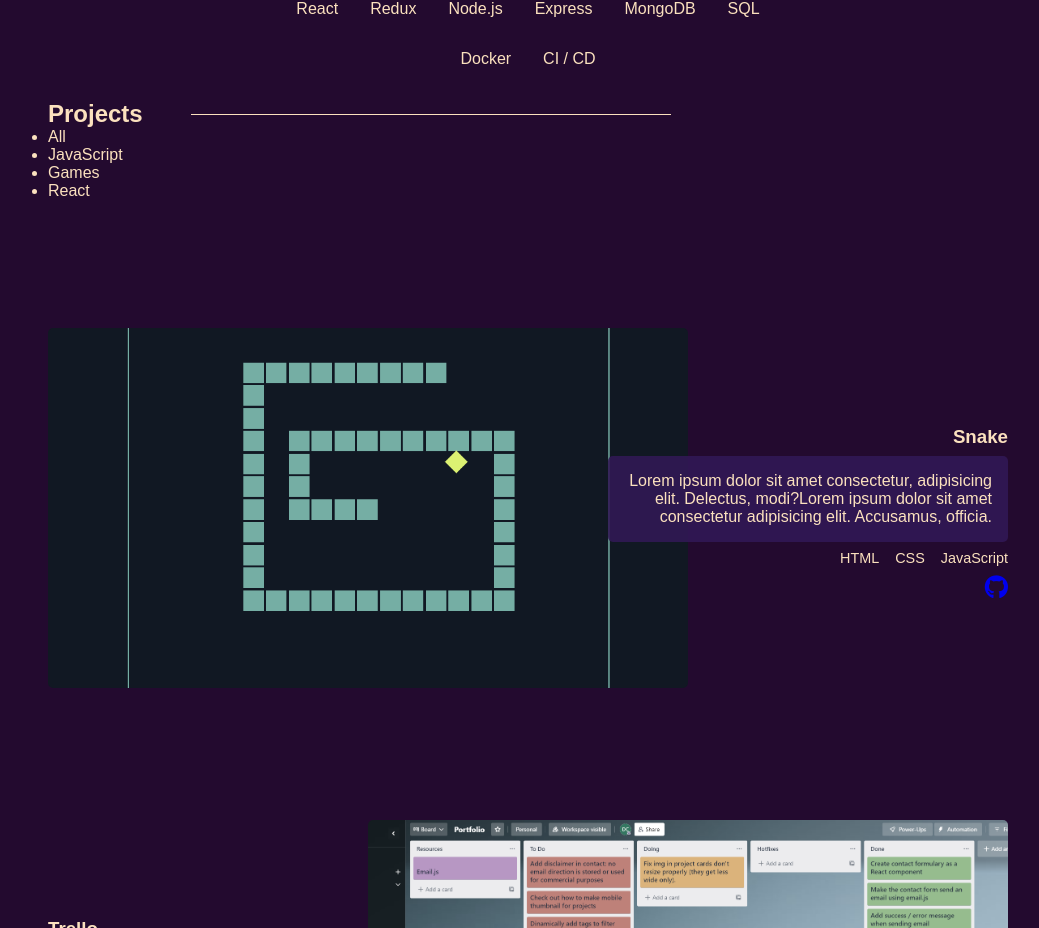
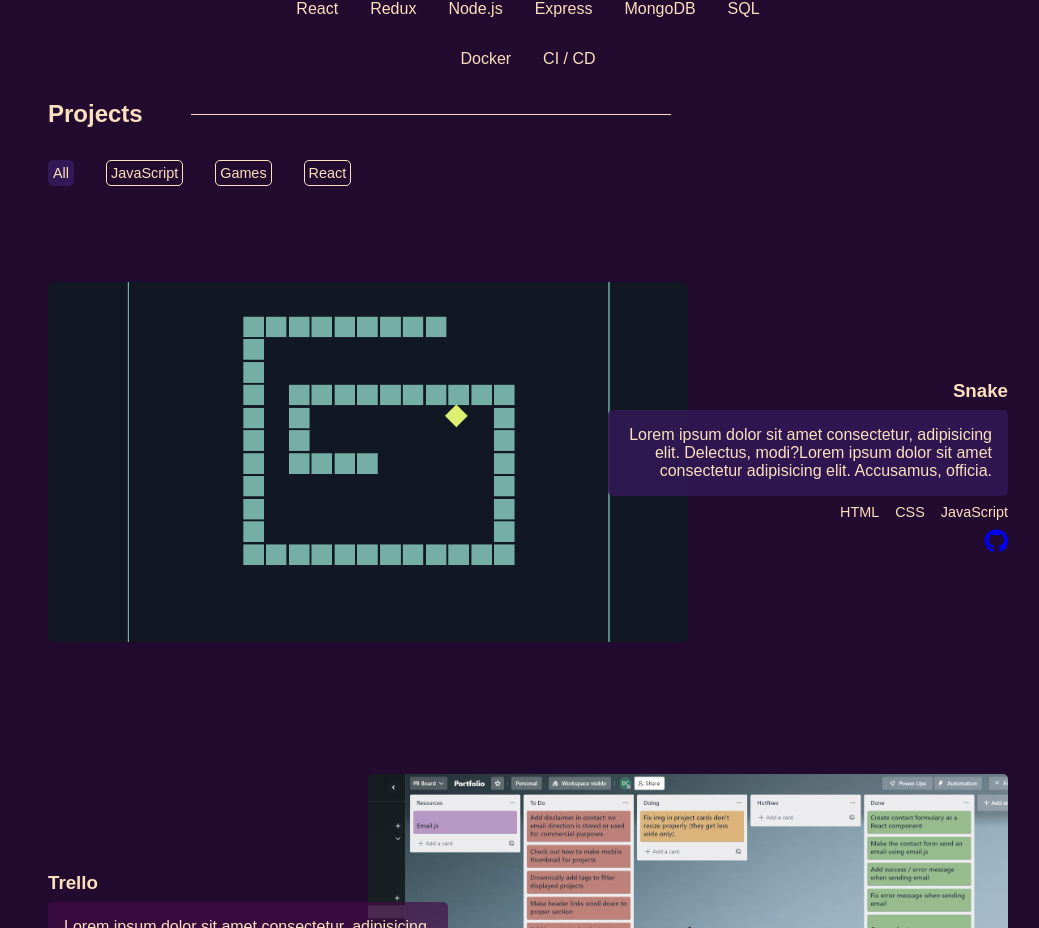
Before and after one commit to DaniPhilo/portfolio, a React (Create React App) app: page / in a window 1280 px wide. Shown: the part 1074-2002 px from the top of the page, without its empty margins (112-1151 px from the left). Built offline with nearby package versions, Linux system fonts and the light colour scheme.

Commit message:
Added styles to tag btns

```diff
--- a/src/components/ProjectTags.js
+++ b/src/components/ProjectTags.js
@@ -1,15 +1,13 @@
-// import React from 'react';
+import React from 'react';
 
-// import ProjectRecords from '../projects.json';
+export default function ProjectTags({ tags, filterProjects }) {
 
-// export default function ProjectTags({ setTag }) {
-
-//     return (
-//         <ul className="tags-list">
-//             <li>All</li>
-//             {ProjectRecords.map((project, index) => {
-//                 return <li key={index} onClick={setTag(project.tags[index])}>{project.tags[index]}</li>
-//             })}
-//         </ul>
-//     )
-// }
+    return (
+        <ul className="tags-list">
+            <li className="marked" onClick={(e) => filterProjects(e, 'All')}>All</li>
+            {tags.map((tag, index) => {
+                return <li className="tag-btn" key={index} onClick={(e) => filterProjects(e, tag)}>{tag}</li>
+            })}
+        </ul>
+    )
+}
--- a/src/components/Projects.js
+++ b/src/components/Projects.js
@@ -2,16 +2,22 @@
 
 import ProjectCard from './ProjectCard';
 import ProjectRecords from '../projects.json';
-// import ProjectTags from './ProjectTags';
-
+import ProjectTags from './ProjectTags';
 
 export default function Projects() {
 
-const tags = [...new Set(ProjectRecords.map(project => project.tags).reduce((a, b) => a.concat(b)))];
+  const tags = [...new Set(ProjectRecords.map(project => project.tags).reduce((a, b) => a.concat(b)))];
 
   const [displayProjects, setDisplayProjects] = useState(ProjectRecords);
 
-  const filterProjects = (tag) => {
+  const filterProjects = (e, tag) => {
+    Array.from(e.target.parentElement.children).forEach(el => {
+      if (el.className === 'marked') {
+        el.className = 'tag-btn'
+      }
+    });
+    e.target.className = 'marked';
+
     if (tag === 'All') {
       setDisplayProjects(ProjectRecords);
       return
@@ -29,17 +35,15 @@
       </div>
 
       <div className="tags-container">
-        <ul className="tags-list">
-          <li onClick={() => filterProjects("All")}>All</li>
-          {tags.map((tag, index) => {
-            return <li key={index} onClick={() => filterProjects(tag)}>{tag}</li>
-          })}
-        </ul>
+        <ProjectTags tags={tags} filterProjects={filterProjects} />
       </div>
 
-      {displayProjects.map((project, index) => {
+      <div className="projects-container">
+        {displayProjects.map((project, index) => {
           return <ProjectCard key={index} project={project} index={index} />
-      })}
+        })}
+      </div>
+
     </section>
   )
 }
--- /dev/null
+++ b/src/styles/component_styles/_project_tags.scss
@@ -0,0 +1,35 @@
+.tags-container {
+    margin: 2rem 0;
+}
+
+.tags-list {
+    display: flex;
+    justify-content: flex-start;
+    gap: 2rem;
+
+    list-style-type: none;
+}
+
+.tag-btn {
+    padding: 0.25rem;
+    border: 1px solid $text_color_light;
+    border-radius: 5px;
+    font-size: 0.9rem;
+    transition: 0.25s ease-in-out;
+    cursor: pointer;
+}
+
+.tag-btn:hover {
+    background-color: $secondary-color;
+    border: 1px solid $secondary-color;
+}
+
+.marked {
+    padding: 0.25rem;
+    background-color: $secondary-color;
+    border: 1px solid $secondary-color;
+    border-radius: 5px;
+    font-size: 0.9rem;
+    transition: 0.25s ease-in-out;
+    cursor: pointer;
+}
--- a/src/styles/component_styles/_projects.scss
+++ b/src/styles/component_styles/_projects.scss
@@ -11,6 +11,9 @@
     margin: 8rem 0;
     display: grid;
     grid-template-columns: repeat(12, 1fr);
+}
+.project-card-left:first-child {
+    margin-top: 6rem;
 }
 
 .project-card-left > .project-img {
--- a/src/styles/styles.scss
+++ b/src/styles/styles.scss
@@ -46,6 +46,7 @@
 @import './component_styles/home';
 @import './component_styles/svg.scss';
 @import './component_styles/projects';
+@import './component_styles/project_tags';
 @import './component_styles/about.scss';
 @import './component_styles/contact';
 @import './component_styles/footer';
```
